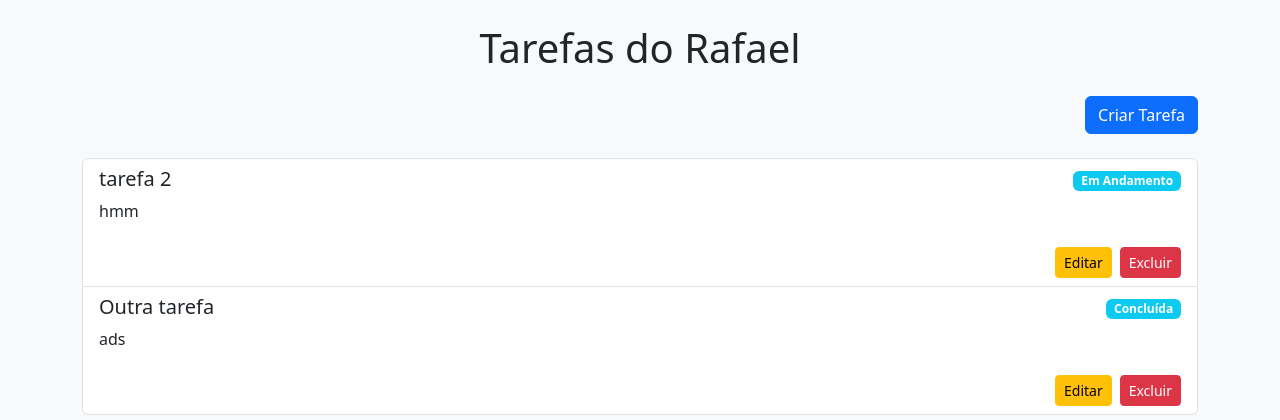
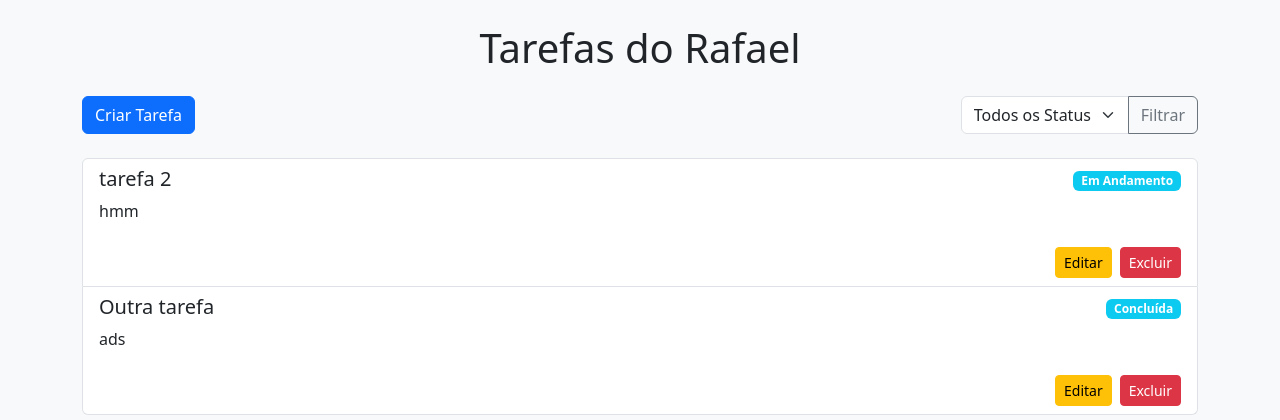
Before and after one commit to LucasSLNascimento/Gerenciamento_de_tarefas, a Flask app: page /tasks in a window 1280 px wide. Shown: the part 56-476 px from the top of the page. Run offline with Flask 3, Linux system fonts and the light colour scheme; a user stored in the database is signed in.

Commit message:
Etapas 3 e 4 ok

```diff
--- a/main.py
+++ b/main.py
@@ -66,7 +66,7 @@ def dashboard():
     tasks = Task.query.all()
     return render_template('dashboard.html', tasks=tasks, users=users, user=current_user)
 
-@app.route('/tasks')
+@app.route('/tasks', methods=['GET', 'POST'])
 @login_required
 def user_tasks():
     from models import User, Task
@@ -77,19 +77,30 @@ def user_tasks():
 
     form.assigned_user.choices = [(user.id, user.username) for user in users]
 
-    if form.validate_on_submit():
+    # Filtrar tarefas pelo status (caso o usuário selecione um filtro)
+    status_filter = request.args.get('status_filter')
+
+    # Query base para filtrar as tarefas do usuário logado
+    query = Task.query.filter_by(user_id=current_user.id)
+
+    if status_filter:  # Se houver um filtro de status, aplique-o à query
+        query = query.filter_by(status=status_filter)
+
+    tasks = query.all()
+
+    if form.validate_on_submit():  # Tratamento de criação de nova tarefa
         task = Task(
-            task_name = form.task_name.data,
-            description = form.description.data,
-            status = form.status.data,
-            assigned_user_id = form.assigned_user.data,
+            task_name=form.task_name.data,
+            description=form.description.data,
+            status=form.status.data,
+            assigned_user_id=form.assigned_user.data,
         )
         db.session.add(task)
         db.session.commit()
         return redirect(url_for('user_tasks'))
 
-    tasks = Task.query.filter_by(user_id=current_user.id).all()
     return render_template('tasks.html', tasks=tasks, form=form, users=users)
+
 
 @app.route('/create_task', methods=['POST'])
 @login_required
--- a/templates/tasks.html
+++ b/templates/tasks.html
@@ -14,8 +14,21 @@
         <h1 class="text-center mb-4">Tarefas do {{ current_user.username }}</h1>
 
         <!-- Botão para abrir o modal de criação de tarefa -->
-        <div class="d-flex justify-content-end mb-4">
+        <div class="d-flex justify-content-between mb-4">
             <button class="btn btn-primary" data-bs-toggle="modal" data-bs-target="#createTaskModal">Criar Tarefa</button>
+
+            <!-- Dropdown para filtrar tarefas por status -->
+            <form method="GET" action="{{ url_for('user_tasks') }}">
+                <div class="input-group">
+                    <select class="form-select" name="status_filter">
+                        <option value="">Todos os Status</option>
+                        <option value="Pendente">Pendente</option>
+                        <option value="Em Andamento">Em Andamento</option>
+                        <option value="Concluída">Concluída</option>
+                    </select>
+                    <button type="submit" class="btn btn-outline-secondary">Filtrar</button>
+                </div>
+            </form>
         </div>
 
         <!-- Verifica se há tarefas -->
```
Also changed, not shown: instance/task_manager.db.
